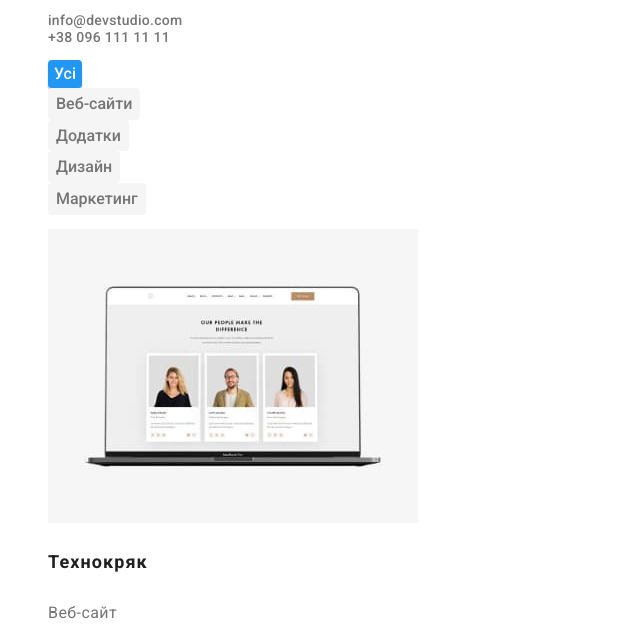
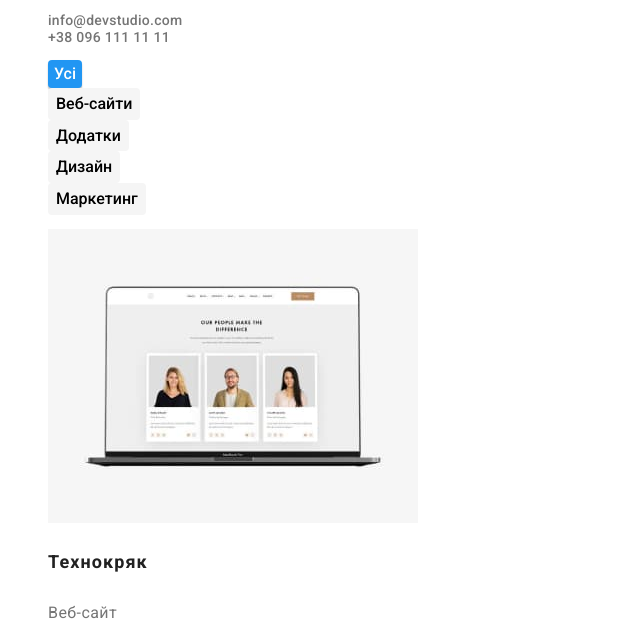
Before and after one commit to veronika24di/goit-markup-hw-02, a plain HTML site: page portfolio.html in a window 1280 px wide. Shown: the part 106-747 px from the top of the page, without its empty margins (0-640 px from the left). Drawn offline with Linux system fonts and the light colour scheme.

Commit message:
Update styles.css

```diff
--- a/css/styles.css
+++ b/css/styles.css
@@ -156,7 +156,7 @@ ul {
     font-weight: 500;
     font-size: 16px;
     line-height: 1.62;
-    color: var(--title-text-cor);
+    color: var(--logo-color);
     background: var(--primery-bacground-color);
     border-radius: 4px;
     border-color: transparent;
```
